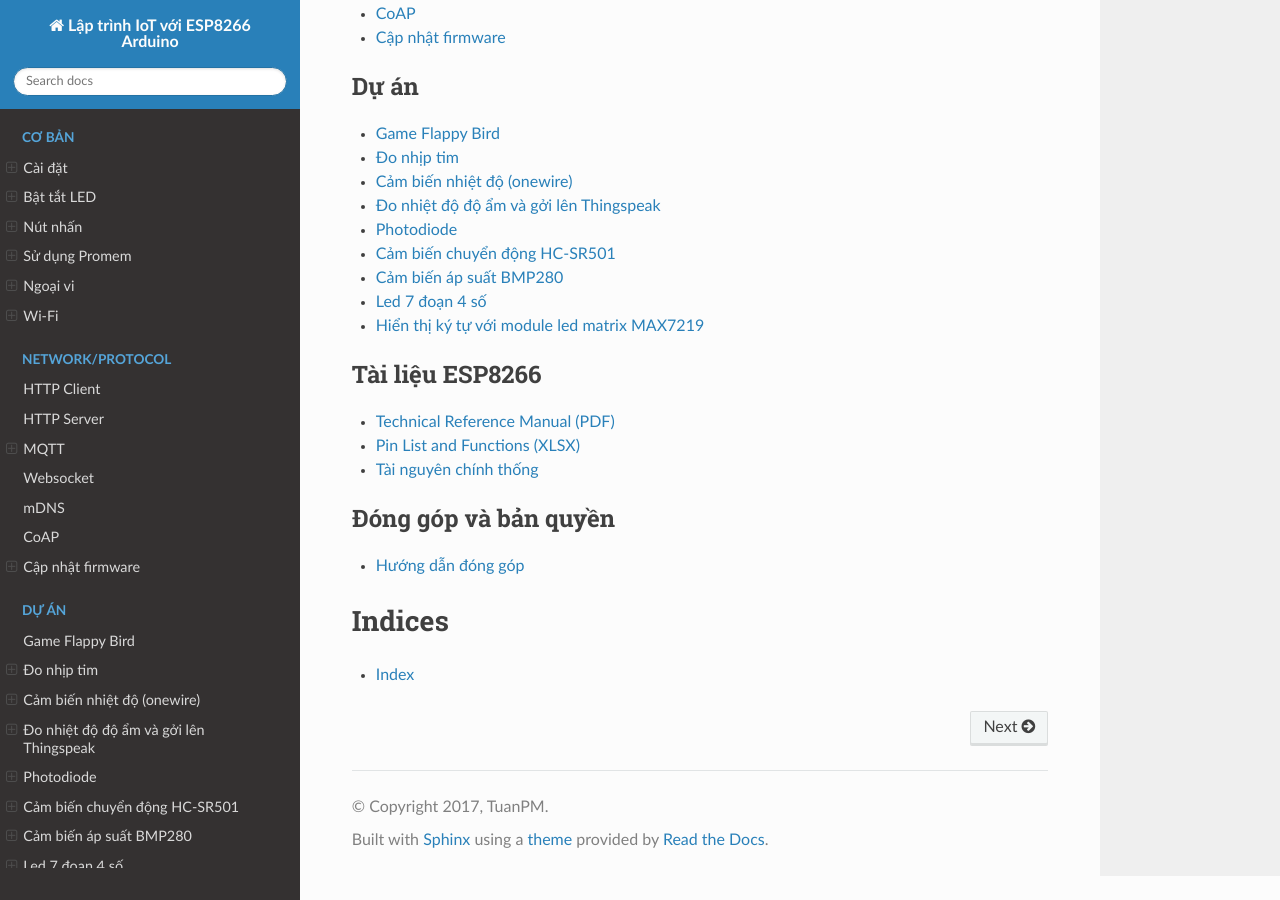
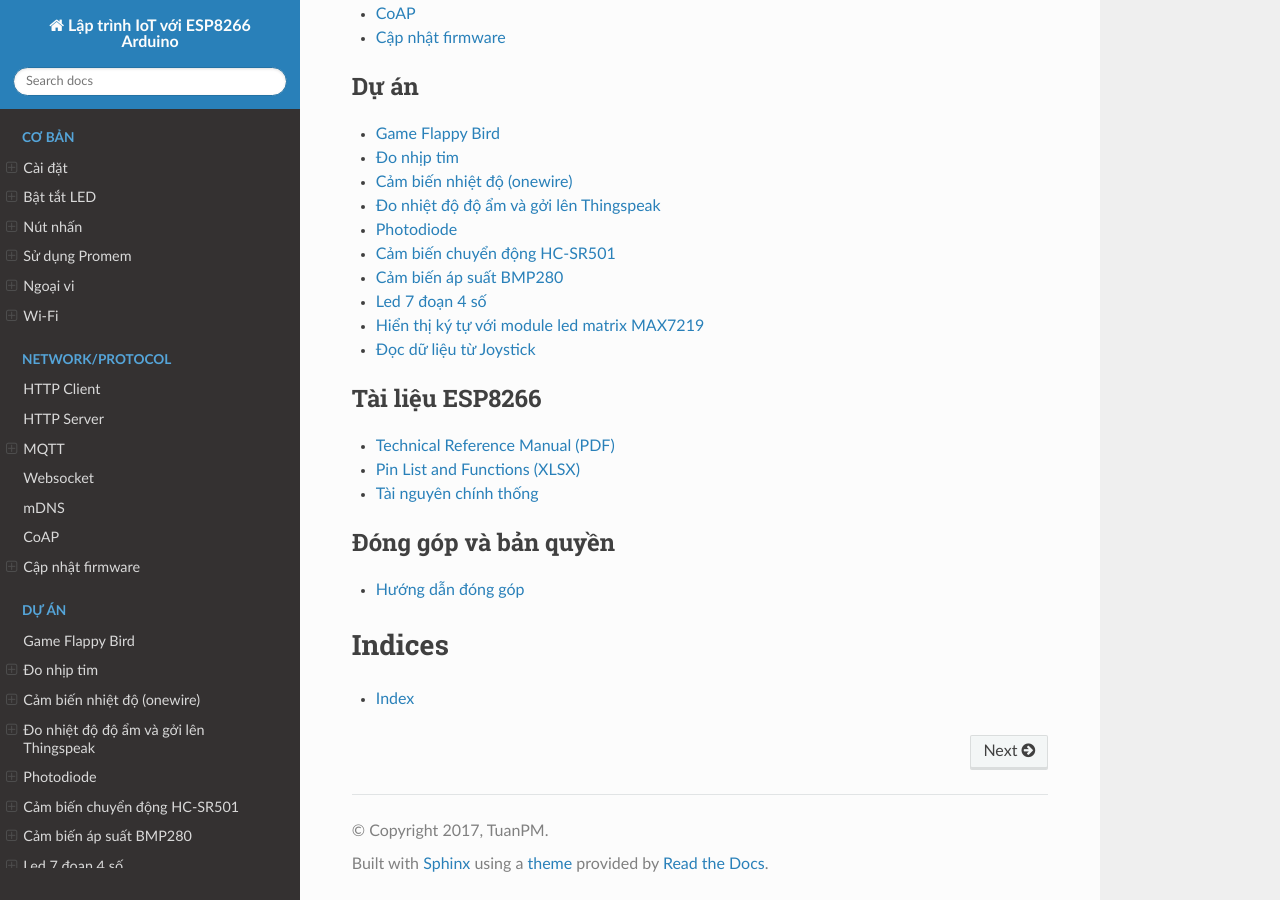
Before and after one commit to esp8266vn/arduino.esp8266.vn, a Sphinx documentation site: the page built from docs/index.rst, in a window 1280 px wide and 900 px high, scrolled down 1962 px. Built offline with Sphinx 7.4.7 and the Read the Docs theme 2.0.0, drawn with Linux system fonts in a browser that asks for light colours.

Commit message:
add joystick example

```diff
--- a/docs/index.rst
+++ b/docs/index.rst
@@ -48,6 +48,7 @@ Dự án hỗ trợ và phát triển bởi `IoT Maker Việt Nam <https://iotma
    Cảm biến áp suất BMP280 <projects/BMP280>
    Led 7 đoạn 4 số <projects/4led7seg>
    Hiển thị ký tự với module led matrix MAX7219 <projects/led-matrix-max7219>
+   Đọc dữ liệu từ Joystick <projects/joystick>
 
 .. toctree::
    :caption: API
```
